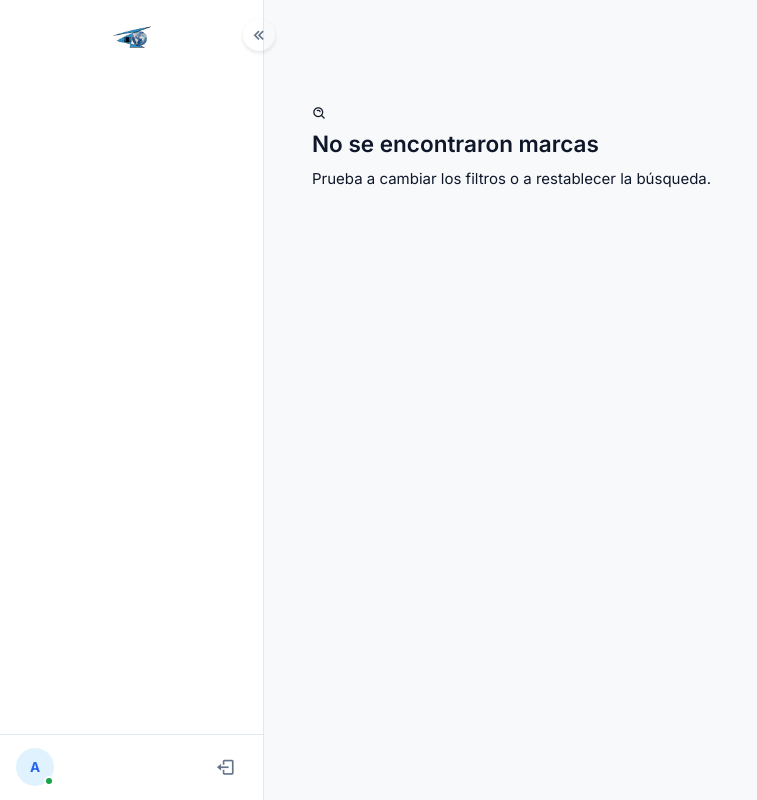
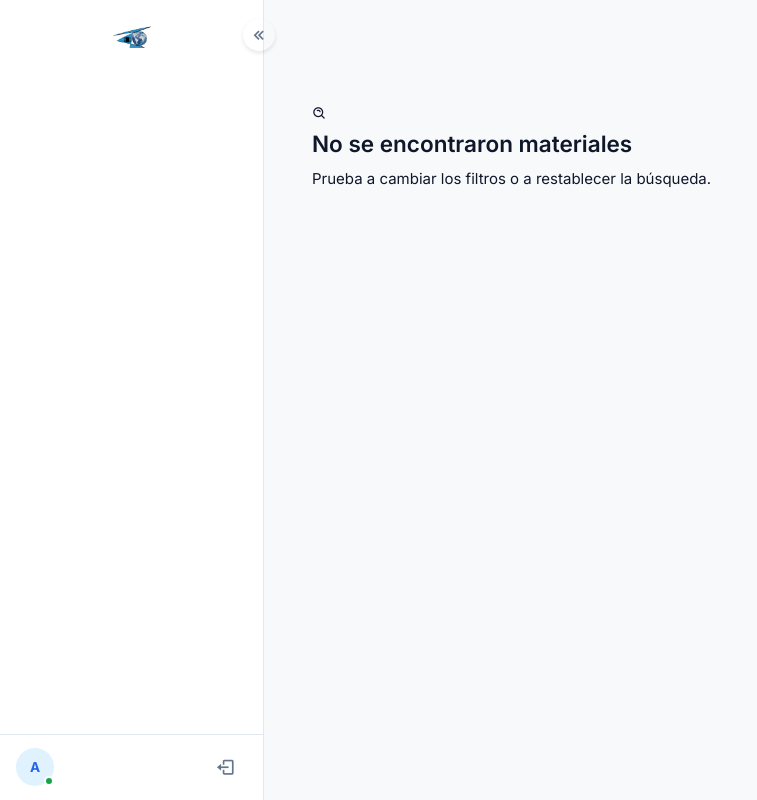
Before and after one commit to mariaordazr/3d_caroni_computer, a PHP site: template app/views/admin/brands.php in a window 1280 px wide. Shown: the whole page, without its empty margins (0-757 px from the left). Run offline with PHP 8.4, Linux system fonts and the light colour scheme; the template is opened without the code that fills it, so the values that code supplies are empty; the visitor is signed in with stand-in values (Sample User, id 1); some libraries are stand-ins or nearby versions.

Commit message:
reemplazando la palabra marca por material p2

```diff
--- a/app/views/admin/brands.php
+++ b/app/views/admin/brands.php
@@ -158,7 +158,7 @@
     <?php else: ?>
         <div class="no-results-message">
             <i class='bx bx-search-alt'></i>
-            <h2>No se encontraron marcas</h2>
+            <h2>No se encontraron materiales</h2>
             <p>Prueba a cambiar los filtros o a restablecer la búsqueda.</p>
         </div>
     <?php endif; ?>
```
